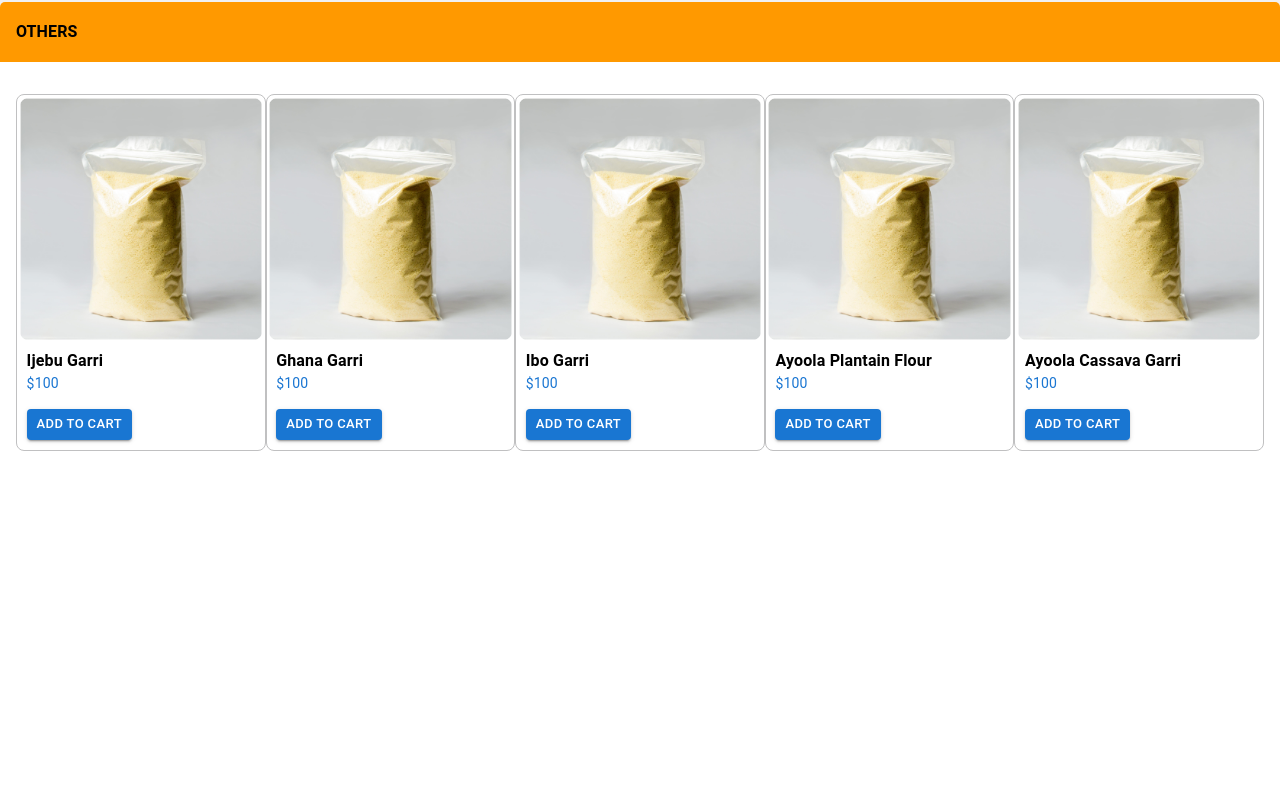
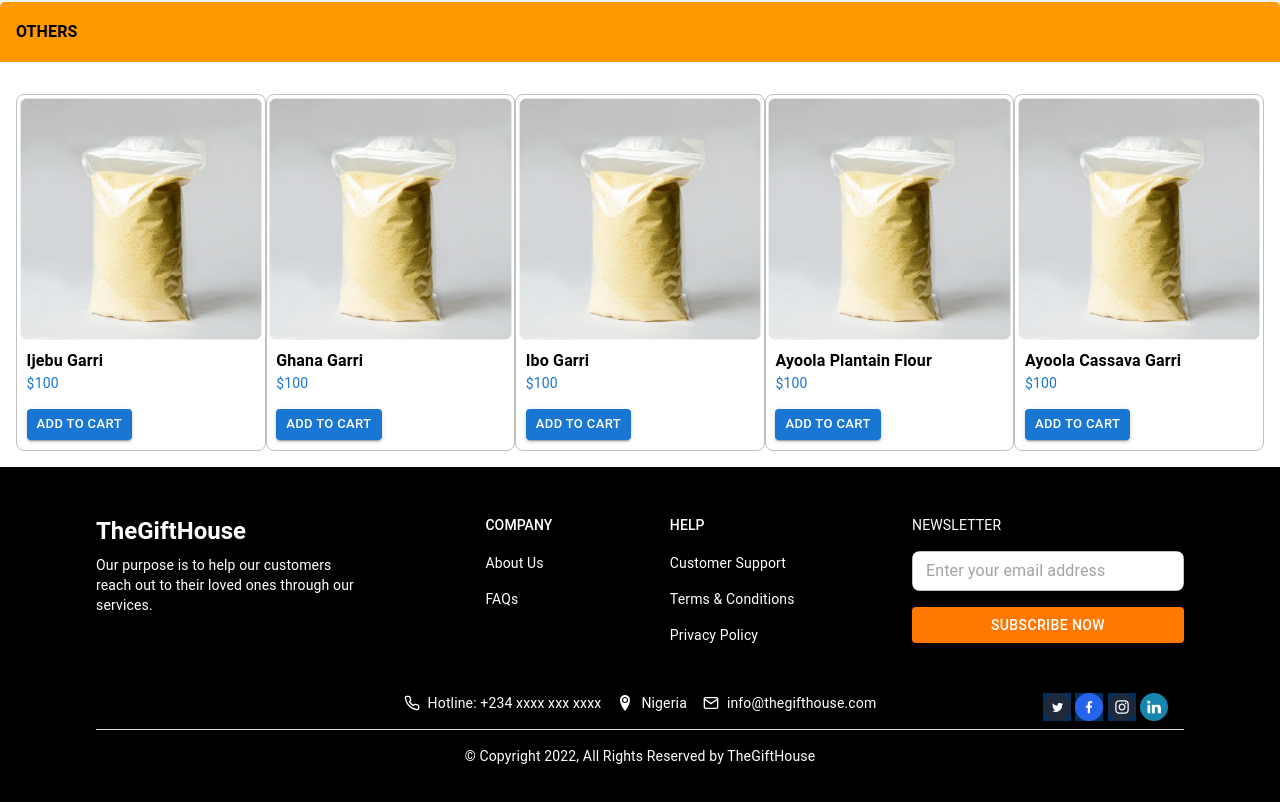
Before and after one commit to Adekanmi-hub/Afrofoods, a React (Create React App) app: page / in a window 1280 px wide. Shown: the part 3239-4041 px from the top of the page. Before the commit the page ends 3706 px from the top, so only its background shows below. Built offline with nearby package versions, Linux system fonts and the light colour scheme.

Commit message:
New Commit

```diff
--- a/src/App.js
+++ b/src/App.js
@@ -5,6 +5,7 @@ import Body from "./components/Body";
 import { ProductContextProvider } from "./context/productContext";
 import ProductModal from "./components/ProductsModal";
 import { Box } from "@mui/material";
+import Footer from "./components/Footer";
 
 function App() {
   const [showModal, setShowModal] = useState(false);
@@ -23,6 +24,7 @@ function App() {
           <Header />
           <Body />
         </Box>
+        <Footer />
       </Box>
     </ProductContextProvider>
   );
--- /dev/null
+++ b/src/components/Footer.js
@@ -0,0 +1,290 @@
+import Box from "@mui/material/Box";
+import Button from "@mui/material/Button";
+import Typography from "@mui/material/Typography";
+import List from "@mui/material/List";
+import ListItem from "@mui/material/ListItem";
+import ListItemText from "@mui/material/ListItemText";
+import TextField from "@mui/material/TextField";
+import Divider from "@mui/material/Divider";
+import { FiPhone, FiMail } from "react-icons/fi";
+import { ImLocation2 } from "react-icons/im";
+
+const Footer = () => {
+  return (
+    <Box
+      sx={{
+        backgroundColor: "black",
+        padding: {
+          xs: "3rem 1.5rem",
+          sm: "3rem 3rem",
+          md: "3rem 4.5rem",
+          lg: "3rem 6rem",
+        },
+      }}
+    >
+      <Box
+        sx={{
+          display: "flex",
+          flexWrap: "wrap",
+          justifyContent: "space-between",
+          alignItems: "start",
+        }}
+      >
+        <Box
+          sx={{
+            width: {
+              xs: "50%",
+              sm: "33.33%",
+              md: "25%",
+            },
+            mb: {
+              xs: "1.5rem",
+              md: "0rem",
+            },
+          }}
+        >
+          <Typography
+            variant="h5"
+            sx={{ color: "#FFFFFF", fontWeight: "700", cursor: "pointer" }}
+            gutterBottom
+          >
+            TheGiftHouse
+          </Typography>
+          <Typography variant="body2" sx={{ color: "#FFFFFF" }}>
+            Our purpose is to help our customers reach out to their loved ones
+            through our services.
+          </Typography>
+        </Box>
+
+        <Box
+          sx={{
+            width: {
+              xs: "45%",
+              sm: "30%",
+              md: "auto",
+            },
+            mb: {
+              xs: "1.5rem",
+              sm: "0rem",
+            },
+          }}
+        >
+          <Typography variant="subtitle2" sx={{ color: "#FFFFFF" }}>
+            COMPANY
+          </Typography>
+          <List component="ul" sx={{ color: "#FFFFFF" }} dense>
+            <ListItem
+              sx={{ display: "list-item", cursor: "pointer" }}
+              disableGutters
+            >
+              <ListItemText primary="About Us" />
+            </ListItem>
+            <ListItem
+              sx={{ display: "list-item", cursor: "pointer" }}
+              disableGutters
+            >
+              <ListItemText primary="FAQs" />
+            </ListItem>
+          </List>
+        </Box>
+
+        <Box
+          sx={{
+            width: {
+              xs: "50%",
+              sm: "30%",
+              md: "auto",
+            },
+          }}
+        >
+          <Typography variant="subtitle2" sx={{ color: "#FFFFFF" }}>
+            HELP
+          </Typography>
+          <List component="ul" sx={{ color: "#FFFFFF" }} dense>
+            <ListItem
+              sx={{ display: "list-item", cursor: "pointer" }}
+              disableGutters
+            >
+              <ListItemText primary="Customer Support" />
+            </ListItem>
+            <ListItem
+              sx={{ display: "list-item", cursor: "pointer" }}
+              disableGutters
+            >
+              <ListItemText primary="Terms & Conditions" />
+            </ListItem>
+            <ListItem
+              sx={{ display: "list-item", cursor: "pointer" }}
+              disableGutters
+            >
+              <ListItemText primary="Privacy Policy" />
+            </ListItem>
+          </List>
+        </Box>
+
+        <Box
+          component="form"
+          sx={{
+            width: {
+              xs: "45%",
+              sm: "33.33%",
+              md: "25%",
+            },
+          }}
+        >
+          <Typography variant="body2" sx={{ color: "#FFFFFF" }}>
+            NEWSLETTER
+          </Typography>
+          <TextField
+            id="email"
+            fullWidth
+            size="small"
+            placeholder="Enter your email address"
+            sx={{
+              backgroundColor: "#FFFFFF",
+              borderRadius: "0.5rem",
+              mt: "1rem",
+            }}
+          />
+          <Button
+            variant="contained"
+            sx={{
+              backgroundColor: "#FF7801",
+              "&:hover": {
+                backgroundColor: "#1A76D2",
+              },
+              width: "100%",
+              mt: "1rem",
+              fontSize: {
+                xs: "10px",
+                sm: "14px",
+              },
+            }}
+          >
+            Subscribe Now
+          </Button>
+        </Box>
+      </Box>
+
+      <Box
+        sx={{
+          display: "flex",
+          flexWrap: "wrap",
+          justifyContent: "center",
+          position: "relative",
+          py: "1rem",
+          px: { xs: "1rem", md: "0rem" },
+          mt: "1rem",
+        }}
+      >
+        <Box
+          sx={{
+            color: "#FFFFFF",
+            display: "flex",
+            alignItems: "center",
+            mr: "1rem",
+            mt: {
+              xs: "0.5rem",
+              sm: "0rem",
+            },
+          }}
+        >
+          <FiPhone />
+          <Typography
+            variant="body2"
+            sx={{ ml: "0.5rem" }}
+            color="inherit"
+            underline="hover"
+          >
+            Hotline: +234 xxxx xxx xxxx
+          </Typography>
+        </Box>
+        <Box
+          sx={{
+            color: "#FFFFFF",
+            display: "flex",
+            alignItems: "center",
+            mr: "1rem",
+            mt: {
+              xs: "0.5rem",
+              sm: "0rem",
+            },
+          }}
+        >
+          <ImLocation2 />
+          <Typography
+            variant="body2"
+            sx={{ ml: "0.5rem" }}
+            color="inherit"
+            underline="hover"
+          >
+            Nigeria
+          </Typography>
+        </Box>
+        <Box
+          sx={{
+            color: "#FFFFFF",
+            display: "flex",
+            alignItems: "center",
+            mt: {
+              xs: "0.5rem",
+              sm: "0rem",
+            },
+          }}
+        >
+          <FiMail />
+          <Typography
+            variant="body2"
+            sx={{ ml: "0.5rem" }}
+            color="inherit"
+            underline="hover"
+          >
+            info@thegifthouse.com
+          </Typography>
+        </Box>
+
+        <Box
+          sx={{
+            position: "absolute",
+            right: { xs: 0, md: "1rem" },
+            bottom: { xs: "1rem", md: "0.5rem" },
+            display: "flex",
+            flexDirection: { xs: "column", md: "row" },
+            justifyContent: "space-between",
+            width: { md: "125px" },
+            height: { xs: "125px", md: "auto" },
+          }}
+        >
+          <Box href="https://twitter.com" underline="none" target="_blank">
+            <img src={require("../assets/Twitter.png")} alt="twitter" />
+          </Box>
+          <Box href="/" underline="none" target="_blank">
+            <img src={require("../assets/Facebook.png")} alt="facebook" />
+          </Box>
+
+          <Box href="/" underline="none" target="_blank">
+            <img src={require("../assets/Instagram.png")} alt="instagram" />
+          </Box>
+          <Box href="/" underline="none" target="_blank">
+            <img
+              src={require("../assets/LinkedIn.png")}
+              alt="linkedin"
+              width="28px"
+              height="28px"
+            />
+          </Box>
+        </Box>
+      </Box>
+      <Divider sx={{ backgroundColor: "#FFFFFF" }} />
+
+      <Typography
+        variant="body2"
+        sx={{ color: "#FFFFFF", mt: "1rem", textAlign: "center" }}
+      >
+        &#169; Copyright 2022, All Rights Reserved by TheGiftHouse
+      </Typography>
+    </Box>
+  );
+};
+
+export default Footer;
```
Also changed, not shown: 1 other file (tests, documents, lock files or other folders).
